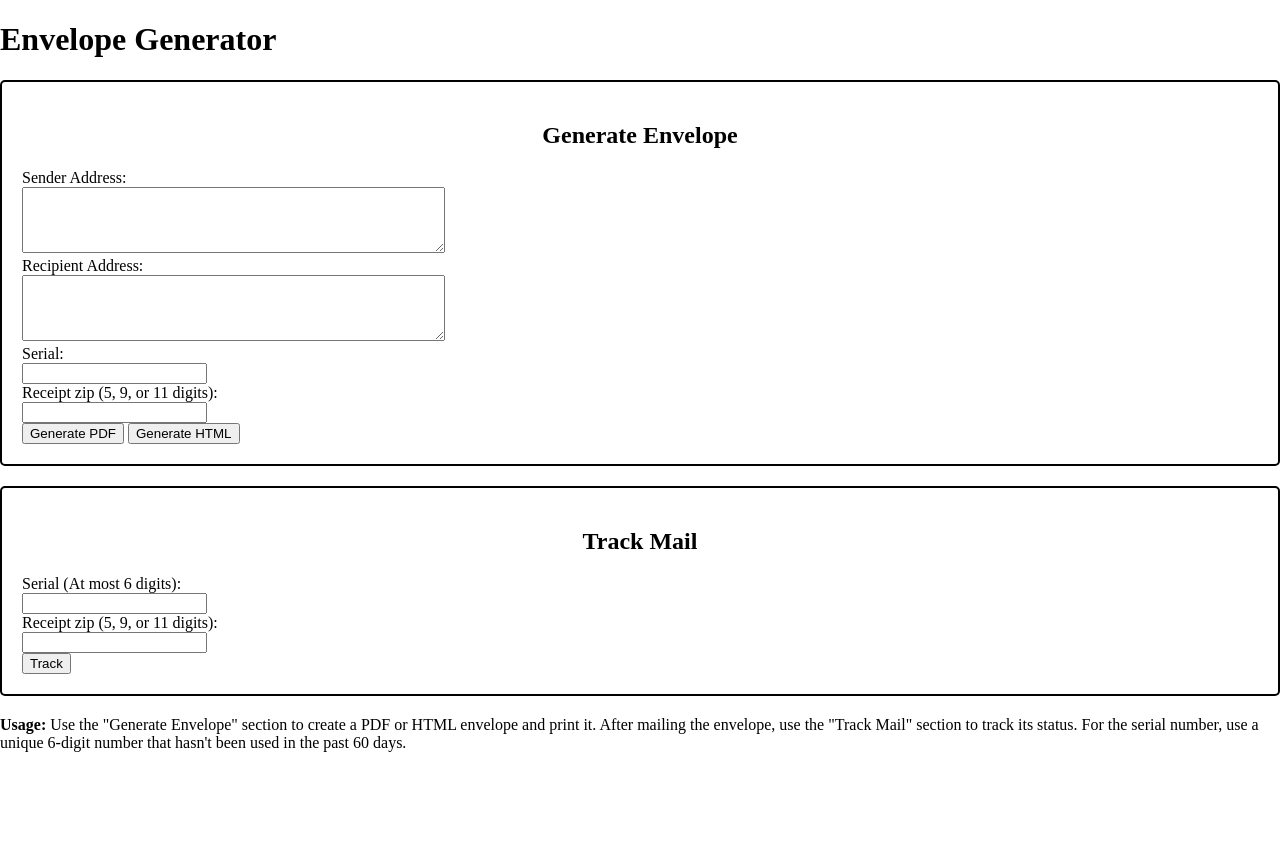
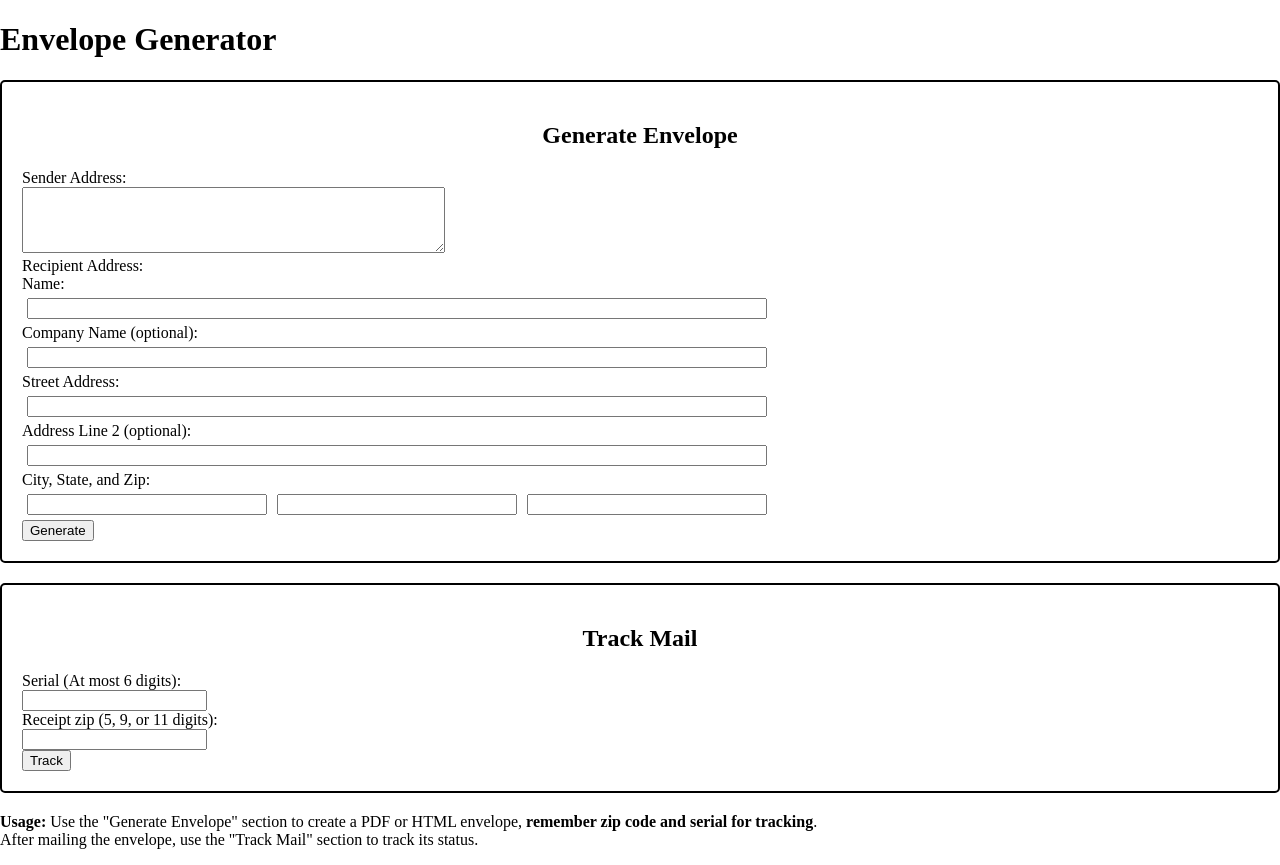
Before and after one commit to 1997cui/envelope, a Flask app: page / in a window 1280 px wide. Before the commit the page ends 752 px from the top, so only its background shows below. Run offline with Flask 2, Linux system fonts and the light colour scheme.

Commit message:
Split address to multiple line, serial number is generated

```diff
--- a/app/__init__.py
+++ b/app/__init__.py
@@ -1,5 +1,7 @@
 #!/usr/bin/env python
 from flask import Flask
+from . import config
 app = Flask(__name__)
+app.secret_key = config.FLASK_SESSION_KEY
 
 from . import views
--- /dev/null
+++ b/app/__main__.py
@@ -0,0 +1,5 @@
+#!/usr/bin/env python
+from . import app
+
+if __name__ == "__main__":
+    app.run(debug=True, host='0.0.0.0')
--- a/app/templates/index.html
+++ b/app/templates/index.html
@@ -14,6 +14,17 @@
 h2 {
   text-align: center;
 }
+
+.flex-container {
+  display: flex;
+  flex-wrap: wrap;
+  max-width: 750px; /* Adjust this value to the desired width */
+}
+
+.flex-item {
+  flex: 1;
+  margin: 5px;
+}
 </style>
 </head>
 <body>
@@ -25,15 +36,30 @@ h2 {
 		<label for="sender_address">Sender Address:</label><br>
 		<textarea name="sender_address" rows="4" cols="50"></textarea><br>
 
-		<label for="recipient_address">Recipient Address:</label><br>
-		<textarea name="recipient_address" rows="4" cols="50"></textarea><br>
-
-		<label for="serial">Serial:</label><br>
-		<input name="serial" type="text" maxlength="6" pattern="\d*" title="Enter up to 6 digits"></input><br>
-		<label for="receipt_zip">Receipt zip (5, 9, or 11 digits):</label><br>
-		<input type="text" name="receipt_zip" maxlength="11" pattern="\d*" title="Enter 5, 9, or 11 digits"></input><br/>
-		<input type="submit" value="Generate PDF" name="pdfgenerate">
-		<input type="submit" value="Generate HTML" name="htmlgenerate">
+		<label>Recipient Address:</label><br>
+    <label for="recipient_name">Name:</label><br>
+    <div class="flex-container">
+      <input type="text" name="recipient_name" maxlength="100" class="flex-item"><br>
+    </div>
+      <label for="recipient_company">Company Name (optional):</label><br>
+    <div class="flex-container">
+      <input type="text" name="recipient_company" maxlength="100" class="flex-item"><br>
+    </div>
+    <label for="recipient_street">Street Address:</label><br>
+    <div class="flex-container">
+      <input type="text" name="recipient_street" maxlength="100" class="flex-item"><br>
+    </div>
+    <label for="recipient_address2">Address Line 2 (optional):</label><br>
+    <div class="flex-container">
+      <input type="text" name="recipient_address2" maxlength="100" class="flex-item"><br>
+    </div>
+    <label>City, State, and Zip:</label><br>
+    <div class="flex-container">
+        <input type="text" name="recipient_city" maxlength="100" style="width: 30%;" class="flex-item">
+        <input type="text" name="recipient_state" maxlength="2" minlength="2" style="width: 10%;" class="flex-item">
+        <input type="text" name="recipient_zip" maxlength="11" pattern="\d*" title="Enter 5, 9, or 11 digits" style="width: 20%;" class="flex-item"><br/>
+      </div>
+		<input type="submit" value="Generate" name="generate">
 	</form>
   </div>
 
@@ -48,6 +74,7 @@ h2 {
 	</form>
   </div>
 
-  <p><strong>Usage:</strong> Use the "Generate Envelope" section to create a PDF or HTML envelope and print it. After mailing the envelope, use the "Track Mail" section to track its status. For the serial number, use a unique 6-digit number that hasn't been used in the past 60 days.</p>
+  <p><strong>Usage:</strong> Use the "Generate Envelope" section to create a PDF or HTML envelope, <b>remember zip code and serial for tracking</b>. <br/>
+    After mailing the envelope, use the "Track Mail" section to track its status.</p>
 </body>
 </html>
--- a/app/templates/tracking.html
+++ b/app/templates/tracking.html
@@ -22,12 +22,12 @@
         <p>Start The Clock Facility ZIP: {{ data.start_the_clock_facility_zip }}</p>
         <table border="1">
             <tr>
+                <th>Date/Time</th>
                 <th>Event</th>
                 <th>Handling Event Type</th>
                 <th>Mail Phase</th>
                 <th>Machine Name</th>
                 <th>Scanner Type</th>
-                <th>Date/Time</th>
                 <th>Facility Name</th>
                 <th>Locale Key</th>
                 <th>City</th>
--- a/app/views.py
+++ b/app/views.py
@@ -1,9 +1,25 @@
-from flask import Flask, render_template, request, make_response, jsonify
+from flask import Flask, render_template, request, make_response, jsonify, session
 from . import imb
 from . import config
 import pdfkit
 from . import usps_api
 from . import app
+import datetime
+import redis
+
+ROLLING_WINDOW = 50
+
+redis_client = redis.Redis(host='localhost', port=6379, db=0)
+def generate_serial():
+    today = datetime.datetime.today()
+    num_days = (today - datetime.datetime(1970,1,1)).days
+    base = num_days % ROLLING_WINDOW
+    day_key = "serial_" + str(base)
+    perday_counter = redis_client.incr(day_key)
+    if perday_counter >= 9999:
+        raise ValueError
+    redis_client.expire(day_key, 48 * 60 * 60)
+    return base * 10000 + int(perday_counter)
 
 def generate_human_readable(receipt_zip: int, serial: int):
     return "{0:02d}-{1:03d}-{2:d}-{3:06d}-{4:d}".format(config.BARCODE_ID, config.SRV_TYPE, config.MAILER_ID, serial, receipt_zip)
@@ -20,19 +36,44 @@ def index():
 @app.route('/generate', methods=['POST'])
 def generate():
     sender_address = request.form['sender_address']
-    recipient_address = request.form['recipient_address']
+    recipient_name = request.form['recipient_name']
+    recipient_company = request.form.get('recipient_company', '')
+    recipient_street = request.form['recipient_street']
+    recipient_address2 = request.form.get('recipient_address2', '')
+    recipient_city = request.form['recipient_city']
+    recipient_state = request.form['recipient_state']
     try:
-        receipt_zip = int(request.form['receipt_zip'])
-        serial = int(request.form['serial'])
+        recipient_zip = int(request.form['recipient_zip'])
     except:
         response = "Serial number or receipt zip is not number!"
         return response
+    recipient_address_parts = [
+        recipient_name,
+        recipient_company,
+        recipient_street,
+        recipient_address2,
+        f"{recipient_city}, {recipient_state}, {request.form['recipient_zip']}"
+    ]
+    recipient_address = '\n'.join(filter(bool, recipient_address_parts))
+    serial = generate_serial()
+    session['sender_address'] = sender_address
+    session['recipient_address'] = recipient_address
+    session['serial'] = serial
+    session['recipient_zip'] = recipient_zip
+    return render_template('generate.html', serial=serial, recipient_zip=recipient_zip)
+
+@app.route('/download/<type>')
+def download(type: str):
+    sender_address = session['sender_address']
+    recipient_address = session['recipient_address']
+    serial = session['serial']
+    recipient_zip = session['recipient_zip']
     html = render_template('envelopepdf.html', sender_address=sender_address, recipient_address=recipient_address,
-                           human_readable_bar=generate_human_readable(receipt_zip, serial),
-                           barcode=imb.encode(config.BARCODE_ID, config.SRV_TYPE, config.MAILER_ID, serial, str(receipt_zip)))
-    if 'htmlgenerate' in request.form:
+                           human_readable_bar=generate_human_readable(recipient_zip, serial),
+                           barcode=imb.encode(config.BARCODE_ID, config.SRV_TYPE, config.MAILER_ID, serial, str(recipient_zip)))
+    if type == 'html':
         return html
-    if 'pdfgenerate' in request.form:
+    elif type == 'pdf':
         options={
             'page-height': '4.125in',
             'page-width': '9.5in',
@@ -47,7 +88,8 @@ def generate():
         response.headers['Content-Type'] = 'application/pdf'
         response.headers['Content-Disposition'] = 'attachment; filename=envelope.pdf'
         return response
-    return "Empty"
+    else:
+        return "Type not valid"
 
 @app.route('/track', methods=['POST'])
 def track():
```
Also changed, not shown: app/templates/generate.html (added, +19 -0 lines).
